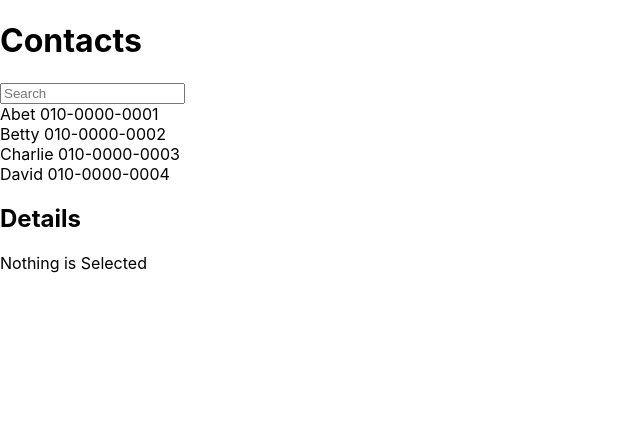
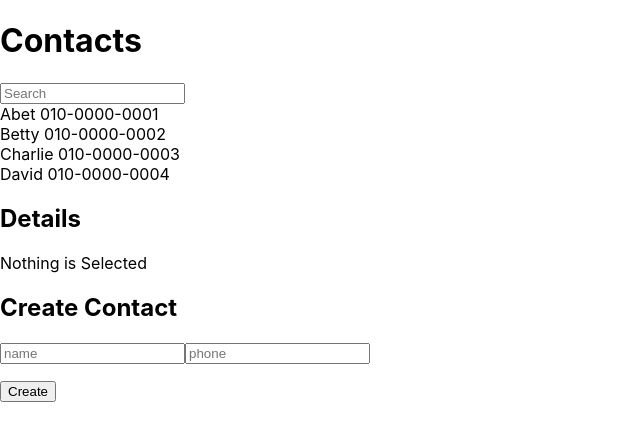
Before and after one commit to haryan248/velopert_react_practice, a React (Create React App) app: page / in a window 1280 px wide. Shown: the top 440 px of the page, without its empty margins (0-640 px from the left). Built offline with nearby package versions, Linux system fonts and the light colour scheme.

Commit message:
[update] 전화번호부 추가 기능 추가

```diff
--- a/src/components/Contact.js
+++ b/src/components/Contact.js
@@ -1,6 +1,8 @@
 import React from "react";
 import ContactInfo from "./ContactInfo";
 import ContactDetails from "./ContactDetails";
+import ContactCreate from "./ContactCreate";
+
 import update from "react-addons-update";
 export default class Contact extends React.Component {
     constructor(props) {
@@ -82,6 +84,7 @@ export default class Contact extends React.Component {
                 <input name="keyword" placeholder="Search" value={this.state.keyword} onChange={this.handleChange} />
                 <div>{mapToComponents(this.state.contactData)}</div>
                 <ContactDetails isSelected={this.state.selectedKey !== -1} contact={this.state.contactData[this.state.selectedKey]}></ContactDetails>
+                <ContactCreate onCreate={this.handleCreate} />
             </div>
         );
     }
--- /dev/null
+++ b/src/components/ContactCreate.js
@@ -0,0 +1,51 @@
+import React from "react";
+import PropTypes from "prop-types";
+
+export default class ContactCreate extends React.Component {
+    constructor(props) {
+        super(props);
+        this.state = {
+            name: "",
+            phone: "",
+        };
+    }
+
+    handleChange = (e) => {
+        let nextState = {};
+        nextState[e.target.name] = e.target.value;
+        this.setState(nextState);
+    };
+    handleClick = () => {
+        const contact = {
+            name: this.state.name,
+            phone: this.state.phone,
+        };
+        this.props.onCreate(contact);
+        // 추가후 초기화
+        this.setState({
+            name: "",
+            phone: "",
+        });
+    };
+    render() {
+        return (
+            <div>
+                <h2>Create Contact</h2>
+                <p>
+                    <input type="text" name="name" placeholder="name" value={this.state.name} onChange={this.handleChange}></input>
+                    <input type="text" name="phone" placeholder="phone" value={this.state.phone} onChange={this.handleChange}></input>
+                </p>
+                <button onClick={this.handleClick}>Create</button>
+            </div>
+        );
+    }
+}
+
+ContactCreate.propTypes = {
+    onCreate: PropTypes.func,
+};
+ContactCreate.defaultProps = {
+    onCreate: () => {
+        console.error("onCreate not defined");
+    },
+};
```
